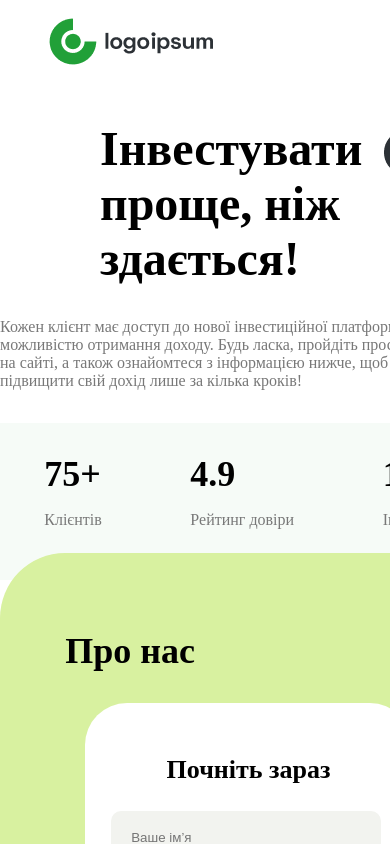
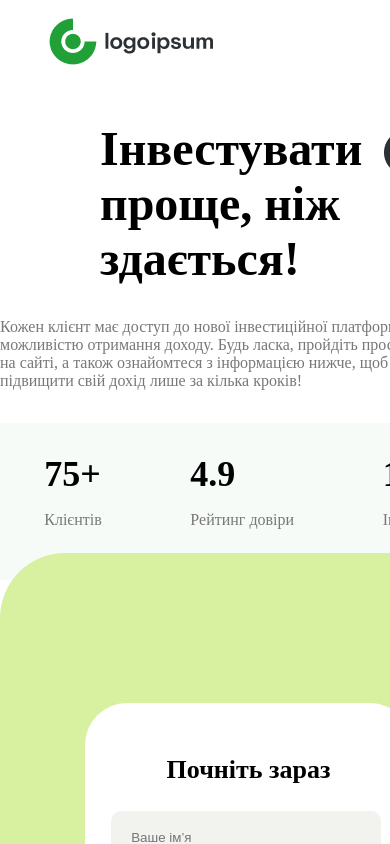
Before and after one commit to speen13/investGroup, a React (Vite) app: page / in a window 390 px wide. Shown: the top 844 px of the page. Built offline with nearby package versions, Linux system fonts and the light colour scheme.

Commit message:
two commit

```diff
--- a/src/Components/block_2/Block_2.css
+++ b/src/Components/block_2/Block_2.css
@@ -83,7 +83,7 @@ background-color: #093922;
 
     }
     .main_cont h2 {
-        top: 600px;
+        top: 1270px;
 
     }
 .main_block_1 {
```
